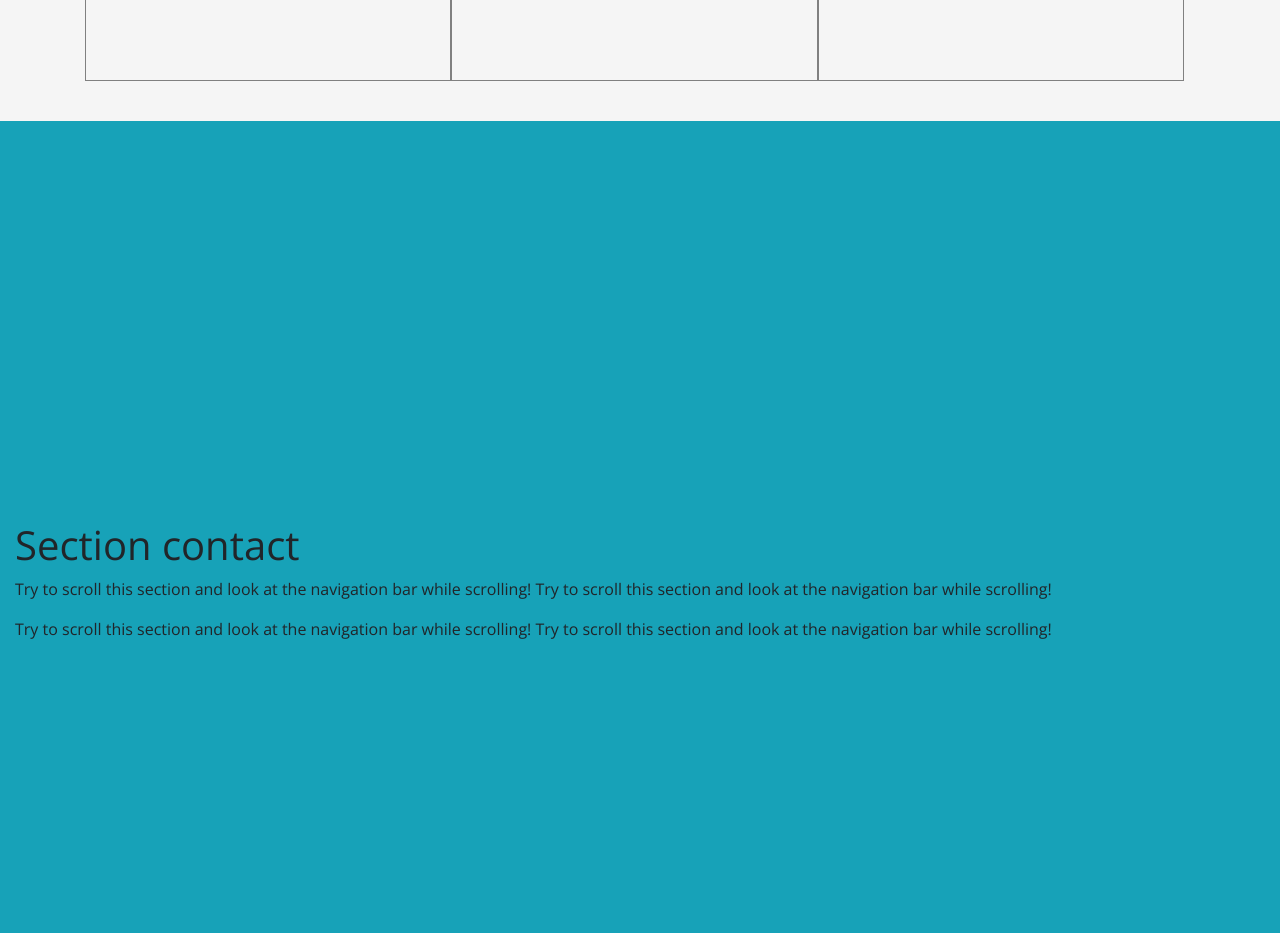
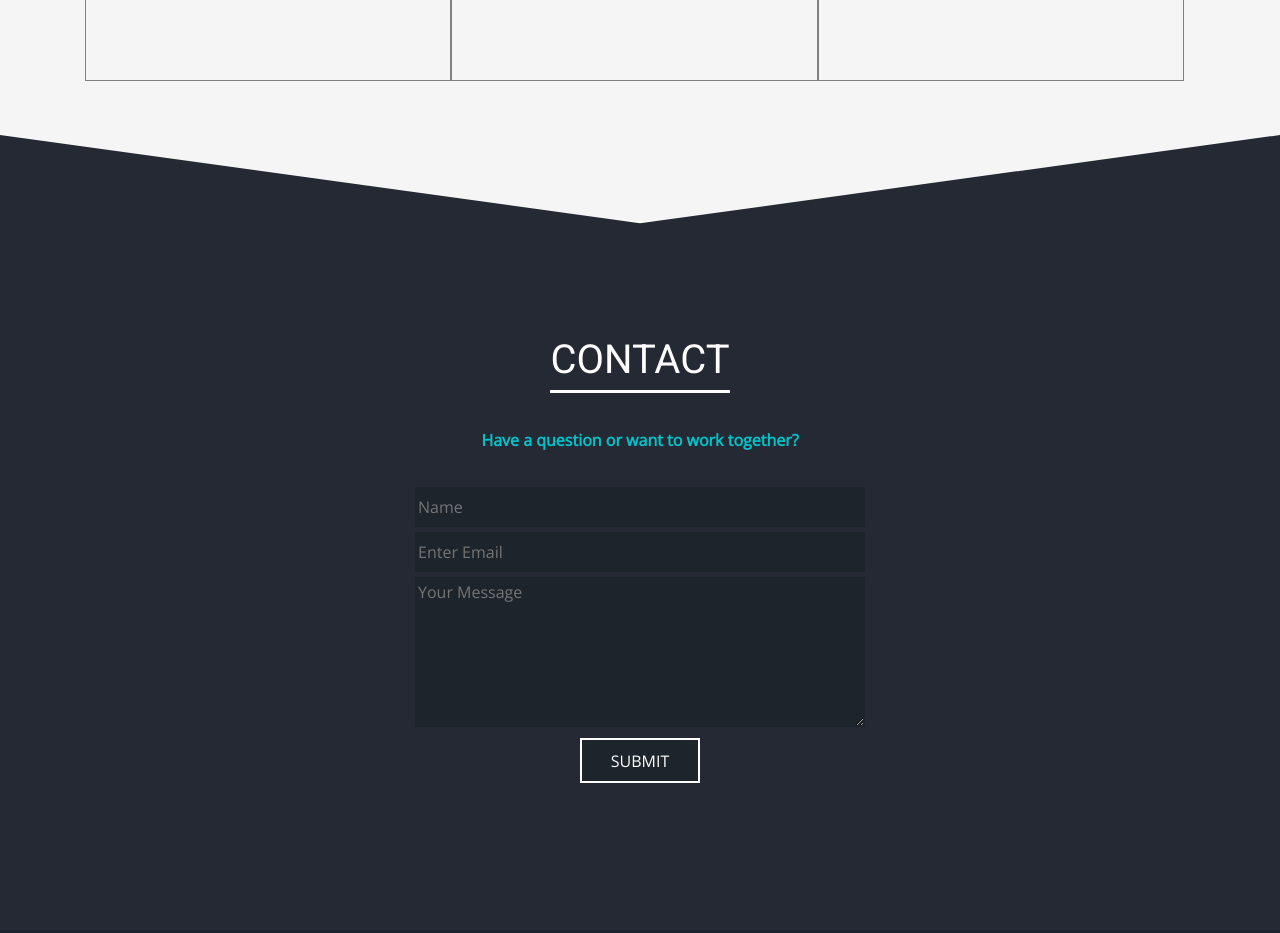
Before and after one commit to datoybi/portfolio, a plain HTML site: page index.html in a window 1280 px wide. Shown: the part 3020-3953 px from the top of the page. Drawn offline with nearby package versions, Linux system fonts and the light colour scheme.

Commit message:
contact visual thing

```diff
--- a/index.css
+++ b/index.css
@@ -278,10 +278,89 @@ body {
     text-align: center;
     display: none;
   }
+
   .filter .filter-container {
-    height: 600px;
+    height: 700px;
   }
 
   .show {
     display: block !important;
   }
+
+  svg {
+      margin-top: -100px;
+  }
+
+  #contact {
+      margin-top: -15px;
+      background-color: #252934;
+  }
+
+  #contact > .contact-wrapper {
+      width: 100%;
+      height: 700px;
+      text-align: center;
+  }
+
+  #contact .contact-title {
+    font-family: 'Roboto', sans-serif;
+    color: #fff;
+    font-size : 40px;
+    position: relative;
+    padding-top: 100px;
+    display: inline-block;
+    border-bottom: 3px solid #fff;
+  }
+
+  #contact .contact-hightlight {
+    font-weight: 600;
+    color: #04C2C9;
+    padding-top: 35px;
+    padding-bottom: 35px;
+  }
+
+  #contact .contact-form {
+    margin-top: 30px;
+    width: 50%;
+    margin: 0 auto;
+  }
+
+  #contact .contact-form input {
+    background-color: #1E242C;
+    border: 1px solid #1E242C;
+    width: 450px;
+    height: 40px;
+    font-size: 16px;
+    color: white;
+    margin-bottom: 5px;
+  }
+
+  #contact .contact-form textarea {
+    background-color: #1E242C;
+    border: 1px solid #1E242C;
+    width: 450px;
+    height: 150px;
+    font-size: 16px;
+    color: white;
+  }
+
+  #contact .contact-form .button {
+    border: 2.5px solid #fff;
+    width: 120px;
+    height: 45px;
+    margin-top: 5px;
+    transition-duration: 0.5s;
+    cursor: pointer;
+  }
+
+  #contact .contact-form .button:hover {
+    background-color: #22a6b3;
+    border: 1.5px solid #22a6b3;
+    transition-duration: 0.5s;
+  }
+
+  footer {
+    width: 100%;
+    height: 250px;
+    background: #1B242F;
+  }
--- a/index.html
+++ b/index.html
@@ -145,12 +145,24 @@
             </div>
         </div>
     </div>
-    <div id="contact" class="container-fluid bg-info" style="padding-top:400px; padding-bottom:400px;">
-        <h1>Section contact</h1>
-        <p>Try to scroll this section and look at the navigation bar while scrolling! Try to scroll this section and look at the navigation bar while scrolling!</p>
-        <p>Try to scroll this section and look at the navigation bar while scrolling! Try to scroll this section and look at the navigation bar while scrolling!</p>
+    <svg width="100%" height="100" viewBox="0 0 100 102" preserveAspectRatio="none">
+        <path d="M0 0 L50 90 L100 0 V100 H0" fill="#252934" />
+    </svg>
+    <div id="contact" class="container-fluid">
+        <div class="container contact-wrapper">
+            <div class="contact-title">CONTACT</div>
+            <div class="contact-hightlight">Have a question or want to work together?</div>
+            <form class="contact-form">
+                <input type="text" placeholder="Name" name="name" required>
+                <input type="email" placeholder="Enter Email" name="email" required>
+                <textarea type="text" placeholder="Your Message" name="message"></textarea>
+                <input class="button" type="submit" value="SUBMIT"></button>
+            </form>
+        </div>
     </div>
+    <footer class="container-fluid">
 
+    </footer>
     <script src="./js/index.js"></script>
     <script src="./bootstrap/js/bootstrap.min.js"></script>
     <script src="https://unpkg.com/aos@next/dist/aos.js"></script>
```
